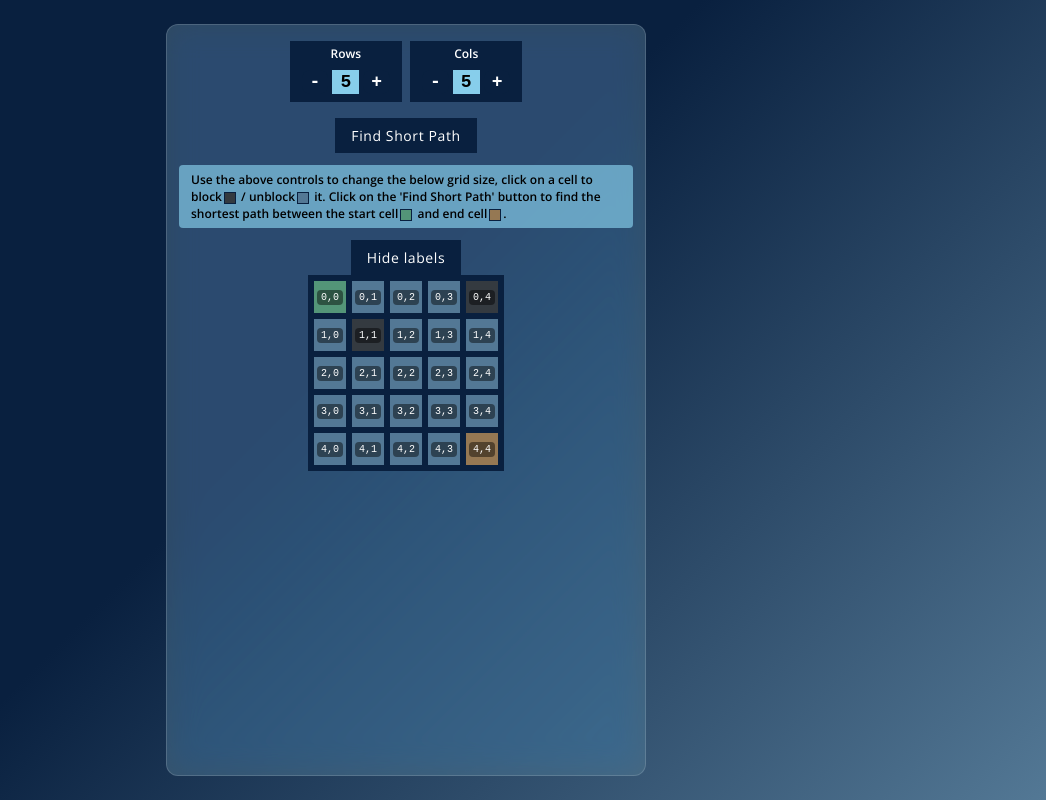
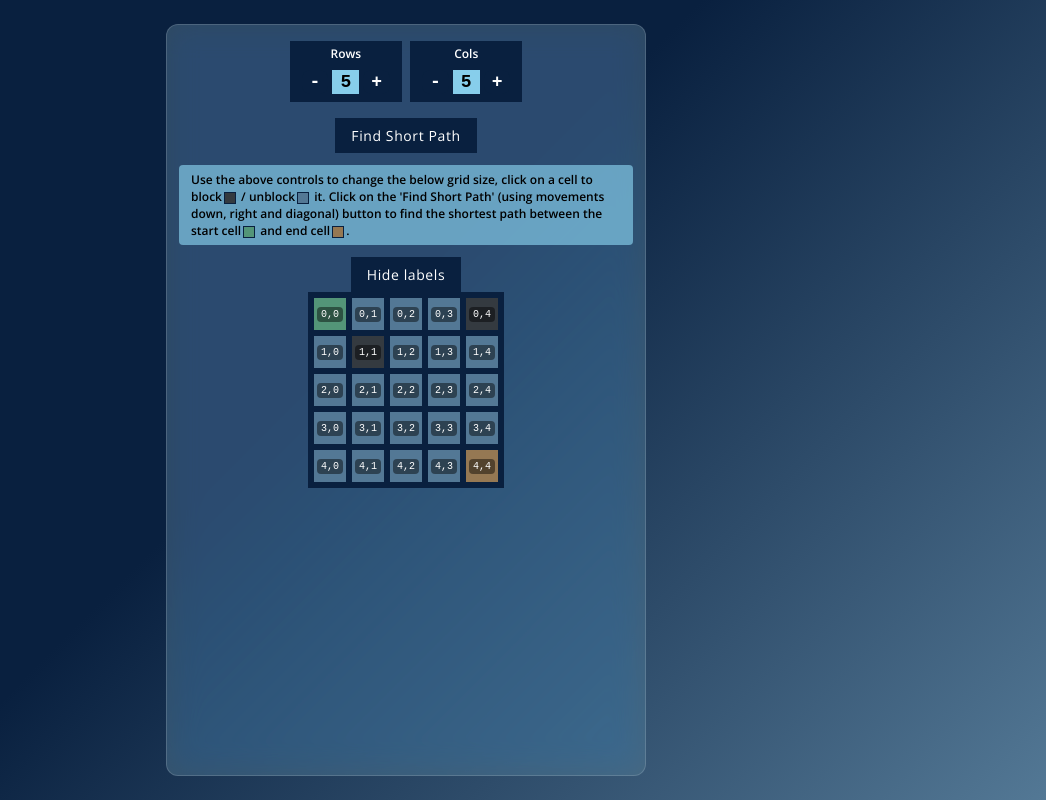
Before and after one commit to KarthikUdayMurthy/maze-walker, a React (Create React App) app: page / in a window 1280 px wide. Shown: the whole page, without its empty margins (234-1280 px from the left). Built offline with nearby package versions, Linux system fonts and the light colour scheme.

Commit message:
small description change

```diff
--- a/App.tsx
+++ b/App.tsx
@@ -48,7 +48,8 @@ export default function App() {
         Use the above controls to change the below grid size, click on a cell to
         block<div className="maze-cell display blocked"></div> / unblock
         <div className="maze-cell display"></div> it. Click on the 'Find Short
-        Path' button to find the shortest path between the start cell
+        Path' (using movements down, right and diagonal) button to find the
+        shortest path between the start cell
         <div className="maze-cell display start"></div> and end cell
         <div className="maze-cell display end"></div>.
       </div>
```
